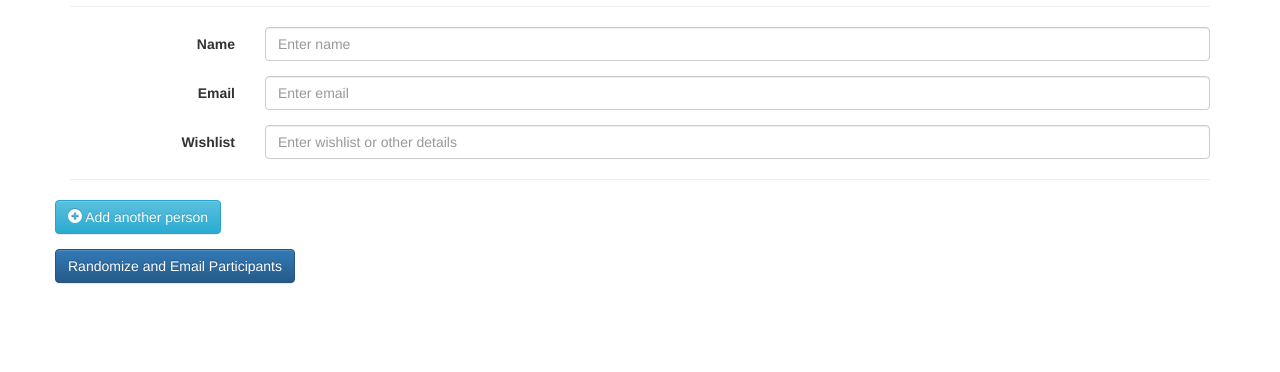
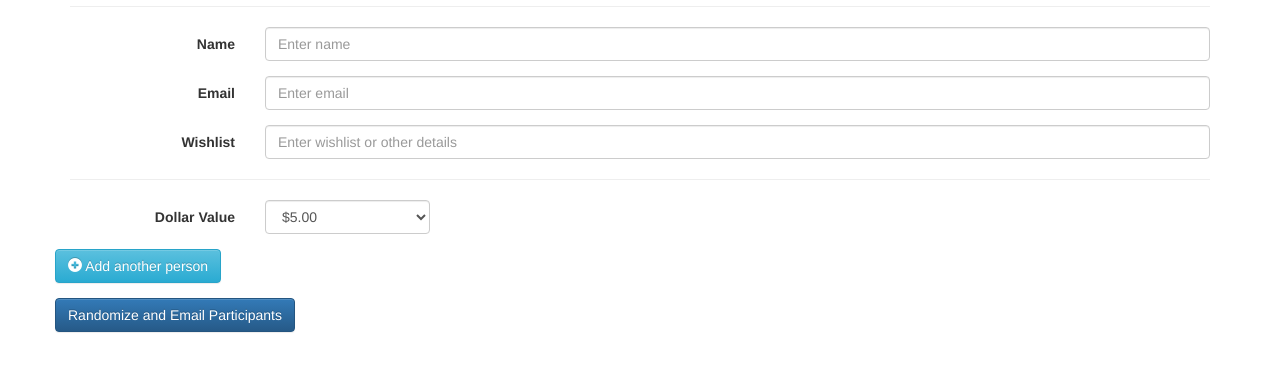
Before and after one commit to justinyost/secret, a PHP site: page / in a window 1280 px wide. Shown: the part 203-575 px from the top of the page. Run offline with PHP 8.4, Linux system fonts and the light colour scheme; some libraries are stand-ins or nearby versions.

Commit message:
Adds the dollar value amount to the form
Closes #41

Signed-off-by: Justin Yost <justin.yost@yostivanich.com>

```diff
--- a/includes/SubmitForm.php
+++ b/includes/SubmitForm.php
@@ -58,6 +58,6 @@ class SubmitForm {
 		$shuffledPeople = $RandomizePeople->randomize($shuffledPeople, $unshuffledPeople);
 
 		$SendEmails = new SendEmails();
-		return $SendEmails->send($shuffledPeople, $unshuffledPeople);
+		return $SendEmails->send($shuffledPeople, $unshuffledPeople, $data['Dollar']['value']);
 	}
 }
--- a/index.php
+++ b/index.php
@@ -64,6 +64,21 @@
 					<hr/>
 				</div>
 
+				<div class="form-group">
+					<div>
+						<label for="dollar_value" class="col-sm-2 control-label">Dollar Value</label>
+						<div class="col-sm-2">
+							<select id="dollar_value" name="data[Dollar][value]" class="form-control">
+								<option value="$5.00">$5.00</option>
+								<option value="$10.00">$10.00</option>
+								<option value="$15.00">$15.00</option>
+								<option value="$20.00">$20.00</option>
+								<option value="$25.00">$25.00</option>
+								<option value="$50.00">$50.00</option>
+							</select>
+						</div>
+					</div>
+				</div>
 
 				<div class="form-group">
 					<div>
```
Lines whose indentation alone changed are shown as unchanged.
